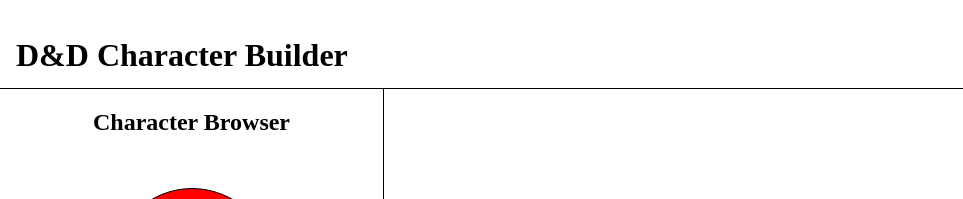
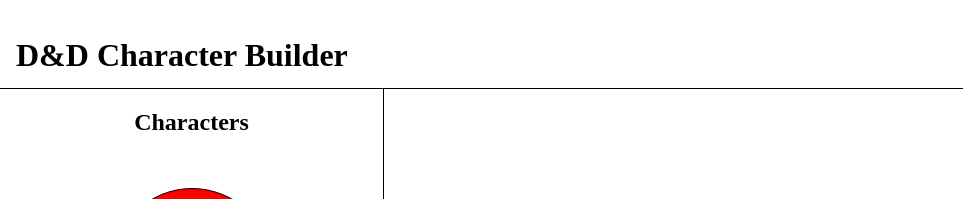
Before and after one commit to spirran/DND, a React (Vite) app: page / in a window 1280 px wide. Shown: the top 199 px of the page, without its empty margins (0-963 px from the left). Built offline with nearby package versions, Linux system fonts and the light colour scheme.

Commit message:
add minor changes

```diff
--- a/src/pages/FrontPage/FrontPageComponents/CharacterBrowser.jsx
+++ b/src/pages/FrontPage/FrontPageComponents/CharacterBrowser.jsx
@@ -4,7 +4,7 @@
     return (
         <>
             <div className='browser-wrapper'>
-                <h2>Character Browser</h2>
+                <h2>Characters</h2>
                 <BrowserCard text="HERE"/>
                 <BrowserCard text="HERE"/>
                 <BrowserCard text="HERE"/>
```
